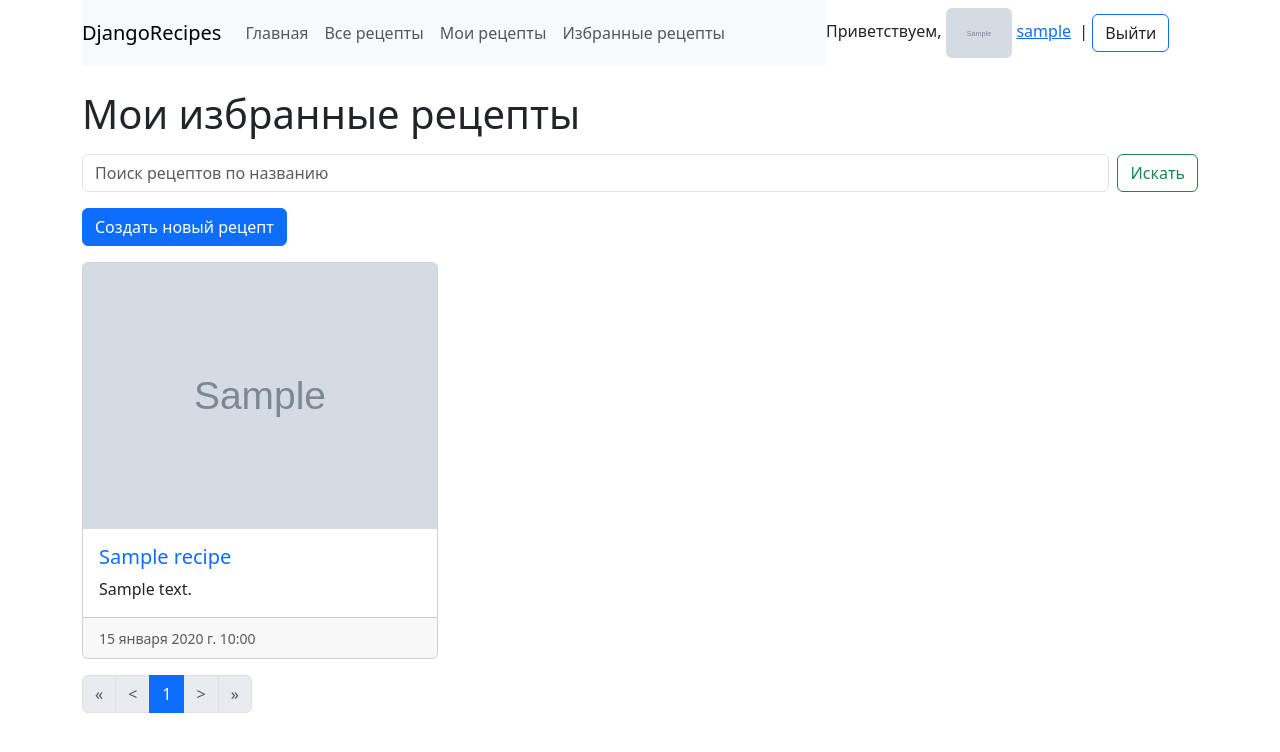
After one commit to Mandalore1/DjangoRecipes, a Django app: page /recipes/favorite/ in a window 1280 px wide. The commit adds this page. Shown: the top 752 px of the page. Run offline with Django 4.2, Linux system fonts and the light colour scheme; a user stored in the database is signed in; tables that the repository leaves empty hold one stand-in row (values such as "Sample post"); grey boxes marked "Sample" are stand-in pictures; some libraries are stand-ins or nearby versions.

Commit message:
Add: favorite recipes page

```diff
--- a/core/urls.py
+++ b/core/urls.py
@@ -8,6 +8,7 @@ urlpatterns = [
     path("recipes/filter/", core.views.RecipeFilterView.as_view(), name="recipe_filter"),
     path("recipes/ingredient/<str:slug>", core.views.RecipeIngredientView.as_view(), name="recipe_ingredient"),
     path("recipes/my/", core.views.RecipeMyView.as_view(), name="recipe_my"),
+    path("recipes/favorite/", core.views.RecipeFavoriteView.as_view(), name="recipe_favorite"),
     path("recipes/create/", core.views.RecipeCreateView.as_view(), name="recipe_create"),
     path("recipes/<int:pk>/", core.views.RecipeDetailView.as_view(), name="recipe_detail"),
     path("recipes/<int:pk>/update", core.views.RecipeUpdateView.as_view(), name="recipe_update"),
--- a/core/views.py
+++ b/core/views.py
@@ -96,6 +96,17 @@ class RecipeMyView(LoginRequiredMixin, ListView):
         return Recipe.objects.filter(user=self.request.user)
 
 
+class RecipeFavoriteView(LoginRequiredMixin, ListView):
+    """Избранные рецепты"""
+    model = Recipe
+    context_object_name = "recipes"
+    template_name_suffix = "_favorite"
+    paginate_by = 6
+
+    def get_queryset(self):
+        return self.request.user.favorite_recipes.all()
+
+
 class RecipeCreateView(LoginRequiredMixin, CreateView):
     """Начальное создание рецепта"""
     model = Recipe
@@ -154,7 +165,7 @@ class RecipeAddToFavorites(LoginRequiredMixin, View):
 
         # Если запись об избранном существует, удаляем ее
         if user.favorite_recipes.filter(pk=recipe.pk).exists():
-            user.favorite_recipes.clear()
+            user.favorite_recipes.remove(recipe)
         # Иначе добавляем запись
         else:
             user.favorite_recipes.add(recipe)
--- a/templates/core/recipe_detail.html
+++ b/templates/core/recipe_detail.html
@@ -7,7 +7,7 @@
 {% if request.user.is_authenticated %}
 <form class="d-inline" action="{% url 'recipe_add_to_favorite' recipe.pk %}" method="post">
     {% csrf_token %}
-    <button type="submit" class="border-0">
+    <button type="submit" class="border-0" style="background-color: #fff;">
         {% if recipe.is_favorite %}
         <i class="bi bi-star-fill" style="color: gold;" title="Убрать из избранного"></i>
         {% else %}
--- /dev/null
+++ b/templates/core/recipe_favorite.html
@@ -0,0 +1,4 @@
+{% extends 'core/recipe_list.html' %}
+
+{% block title %}Мои избранные рецепты{% endblock title %}
+{% block h1 %}Мои избранные рецепты{% endblock h1 %}
--- a/templates/include/_navbar.html
+++ b/templates/include/_navbar.html
@@ -19,6 +19,9 @@
                     </li>
                     <li class="nav-item">
                         <a class="nav-link" href="{% url 'recipe_my' %}">Мои рецепты</a>
+                    </li>
+                    <li class="nav-item">
+                        <a class="nav-link" href="{% url 'recipe_favorite' %}">Избранные рецепты</a>
                     </li>
                 </ul>
             </div>
```
